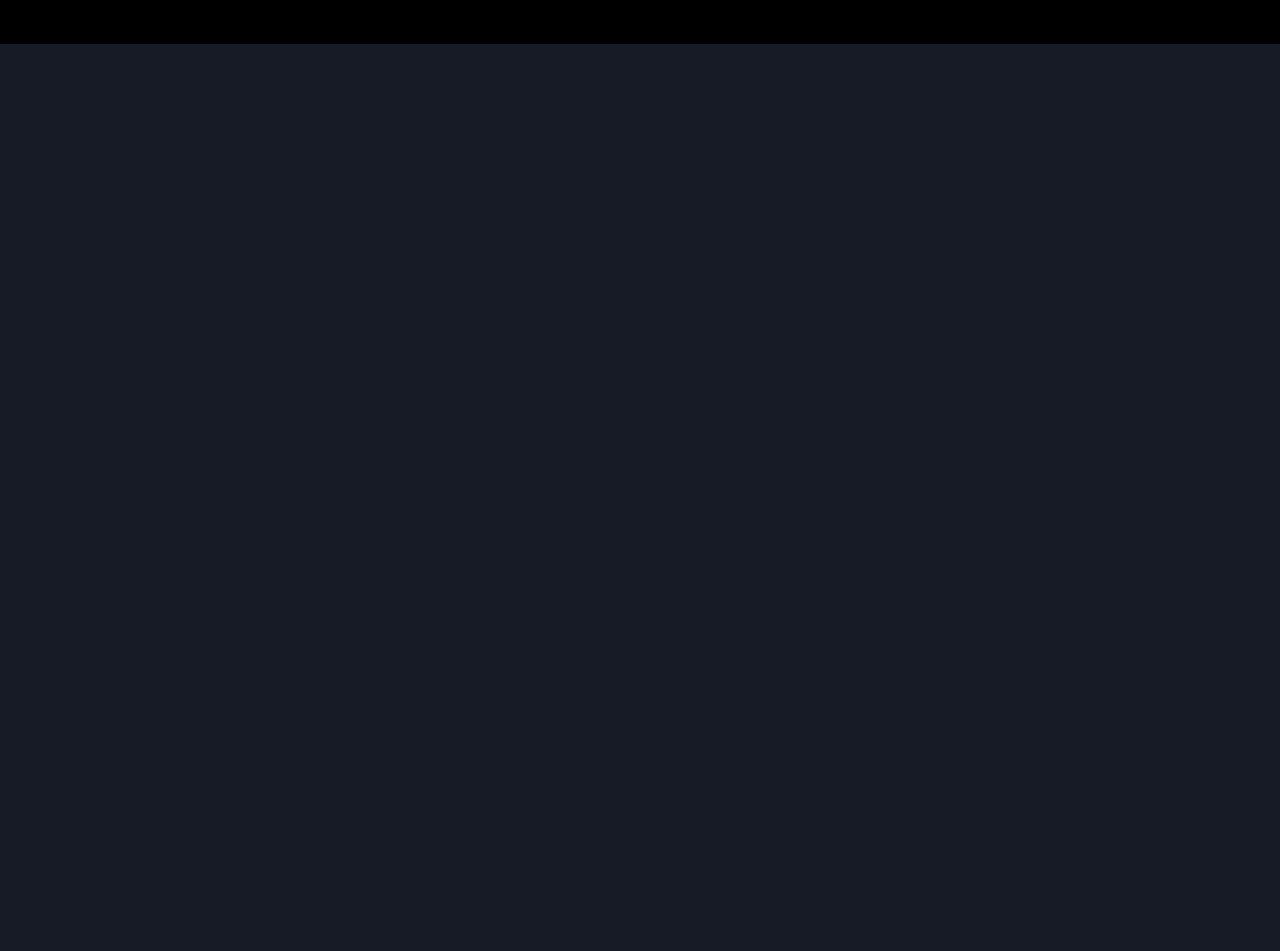
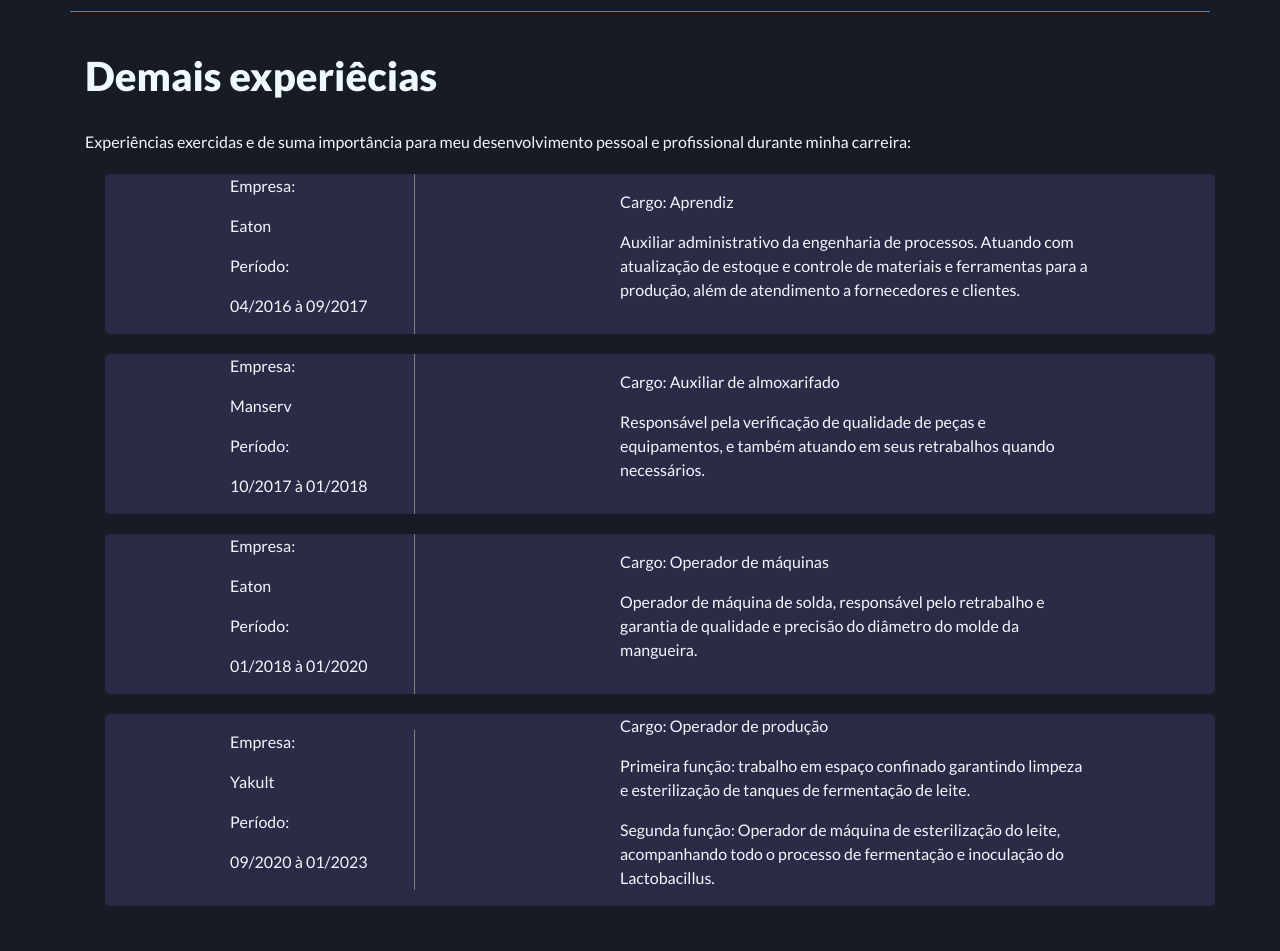
Before and after one commit to MarcosViniciusR/PortfolioWeb, an Angular app: page /sobre in a window 1280 px wide. Shown: the part 1221-2172 px from the top of the page. Before the commit the page ends 1265 px from the top, so only its background shows below. Built offline with nearby package versions, Linux system fonts and the light colour scheme.

Commit message:
exp sobre, contato responsiv

```diff
--- a/src/app/contato/contato.component.css
+++ b/src/app/contato/contato.component.css
@@ -92,3 +92,22 @@
     align-items: center;
     align-content: center;
 }
+
+@media screen and (max-width:500px){
+    .main{
+        height: 1400px;
+        width: 300px;
+    }
+
+    .form-primeiro-bloco, .form-segundo-bloco{
+        width: 300px;
+    }
+
+}
+
+@media screen and (max-width:1000px){
+    .main{
+        height: 1400px;
+    }
+
+}
--- a/src/app/nav/nav.component.html
+++ b/src/app/nav/nav.component.html
@@ -17,7 +17,7 @@
             <a class="nav-link" routerLink="/contato" routerLinkActive="selecionado">Contato</a>
         </li>
         <li class="nav-item">
-            <a class="nav-link" href="/projeto" routerLinkActive="selecionado">Projetos</a>
+            <a class="nav-link" routerLink="/projeto" routerLinkActive="selecionado">Projetos</a>
         </li>
       </ul>
     </div>
--- a/src/app/sobre/sobre.component.css
+++ b/src/app/sobre/sobre.component.css
@@ -1,6 +1,7 @@
 .titulo-sobre{
     margin-top: 70px;
     text-align: justify;
+    border-bottom: 1px solid dodgerblue;
 }
 
 .titulo{
@@ -30,7 +31,7 @@
 
 .ver-mais{
     display: flex;
-    border-top: 1px solid dodgerblue;
+    border-bottom: 1px solid dodgerblue;
     padding: 5px;
     justify-content: center;
 }
@@ -44,4 +45,58 @@
     width: 300px;
     flex-wrap: wrap;
     justify-content: center;
+    margin-top: 100px;
+    margin-bottom: 80px;
 }
+
+#btn-projetos{
+    width: 100%;
+}
+
+#divisao{
+    padding-top: 40px;
+    border-top: 1px solid dodgerblue;
+}
+
+.exp{
+    display: flex;
+    flex-direction: row;
+    justify-content: center;
+    align-items: center;
+    margin: 20px;
+    background-color: #2B2B45;
+    border-radius: 5px;
+
+}
+
+.exp-titulo{
+    display: flex;
+    flex-direction: column;
+    flex-wrap: wrap;
+    width: 200px;
+    border-right: 1px solid gray;
+}
+
+.exp-descricao{
+    display: flex;
+    flex-wrap: wrap;
+    width: 500px;
+}
+
+@media screen and (max-width: 800px){
+
+    .todas-exp{
+        width: 250px;
+    }
+    .exp{
+        flex-wrap: wrap;
+        background-color: none;
+    }
+
+    .exp-descricao{
+        border-top: 1px solid gray;
+        border-right: 1px solid gray;
+        width: 200px;
+    }
+
+}
--- a/src/app/sobre/sobre.component.html
+++ b/src/app/sobre/sobre.component.html
@@ -93,11 +93,77 @@
     </div>
 
     <div class="container titulo">
-        <h1><strong>Experiências</strong></h1>
+        <h1><strong>Experiências com tecnologias</strong></h1>
     </div>
 
-    <div class=" container experiencias">
+    <div class="container experiencias">
         <p>Clique abaixo e confira meus projetos:</p>
-        <a routerLink="/projeto" class="btn btn-primary">Ver projetos</a>
+        <a routerLink="/projeto" id="btn-projetos" class="btn btn-primary">Ver projetos</a>
+    </div>
+
+    <div class="container titulo" id="divisao">
+        <h1><strong>Demais experiêcias </strong></h1>
+    </div>
+    <div class="container todas-exp">
+        <p>Experiências exercidas e de suma importância para meu desenvolvimento pessoal e profissional durante minha carreira: </p>
+
+        <div class="container exp">
+            <div class="container exp-titulo">
+                <p>Empresa: </p>
+                <p>Eaton</p>
+                <p>Período: </p>
+                <p>04/2016 à 09/2017</p>
+            </div>
+            <div class="container exp-descricao">
+                <p>Cargo: Aprendiz</p>
+                <p>Auxiliar administrativo da engenharia de processos. Atuando com atualização de estoque e controle de materiais e ferramentas para a produção, além de atendimento a fornecedores e clientes.</p>
+            </div>
+
+        </div>
+
+        <div class="container exp">
+            <div class="container exp-titulo">
+                <p>Empresa: </p>
+                <p>Manserv</p>
+                <p>Período: </p>
+                <p>10/2017 à 01/2018</p>
+            </div>
+            <div class="container exp-descricao">
+                <p>Cargo: Auxiliar de almoxarifado</p>
+                <p>Responsável pela verificação de qualidade de peças e equipamentos, e também atuando em seus retrabalhos quando necessários.</p>
+            </div>
+
+        </div>
+
+        <div class="container exp">
+            <div class="container exp-titulo">
+                <p>Empresa: </p>
+                <p>Eaton</p>
+                <p>Período: </p>
+                <p>01/2018 à 01/2020</p>
+            </div>
+            <div class="container exp-descricao">
+                <p>Cargo: Operador de máquinas</p>
+                <p>Operador de máquina de solda, responsável pelo retrabalho e garantia de qualidade e precisão do diâmetro do molde da mangueira.</p>
+            </div>
+
+        </div>
+
+        <div class="container exp">
+            <div class="container exp-titulo">
+                <p>Empresa: </p>
+                <p>Yakult</p>
+                <p>Período: </p>
+                <p>09/2020 à 01/2023</p>
+            </div>
+            <div class="container exp-descricao">
+                <p>Cargo: Operador de produção</p>
+                <p>Primeira função: trabalho em espaço confinado garantindo limpeza e esterilização de tanques de fermentação de leite.</p>
+                <p>Segunda função: Operador de máquina de esterilização do leite, acompanhando todo o processo de fermentação e inoculação do Lactobacillus.</p>
+            </div>
+
+        </div>
+
+
     </div>
 </section>
```
Also changed, not shown: src/assets/imagens/embreve.png (deleted).
